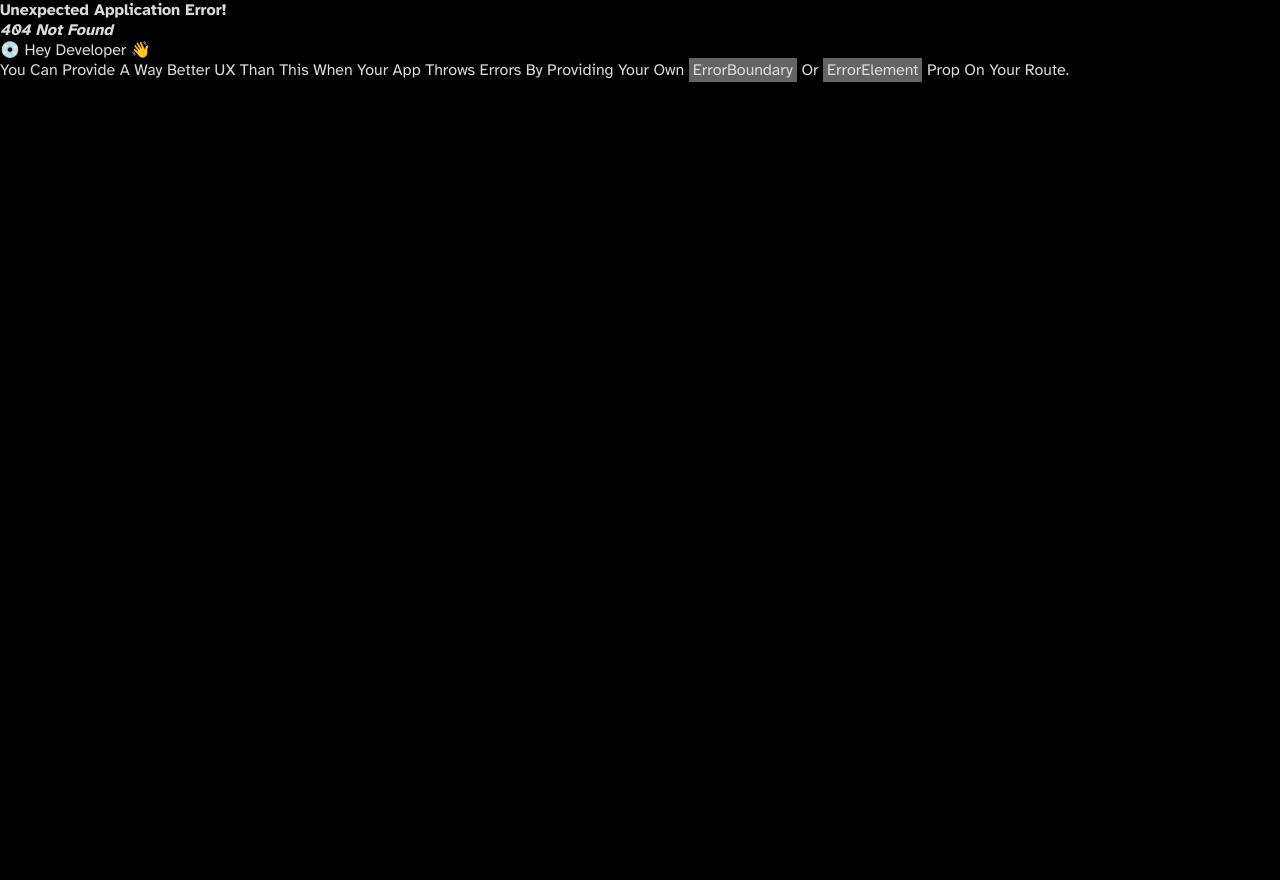
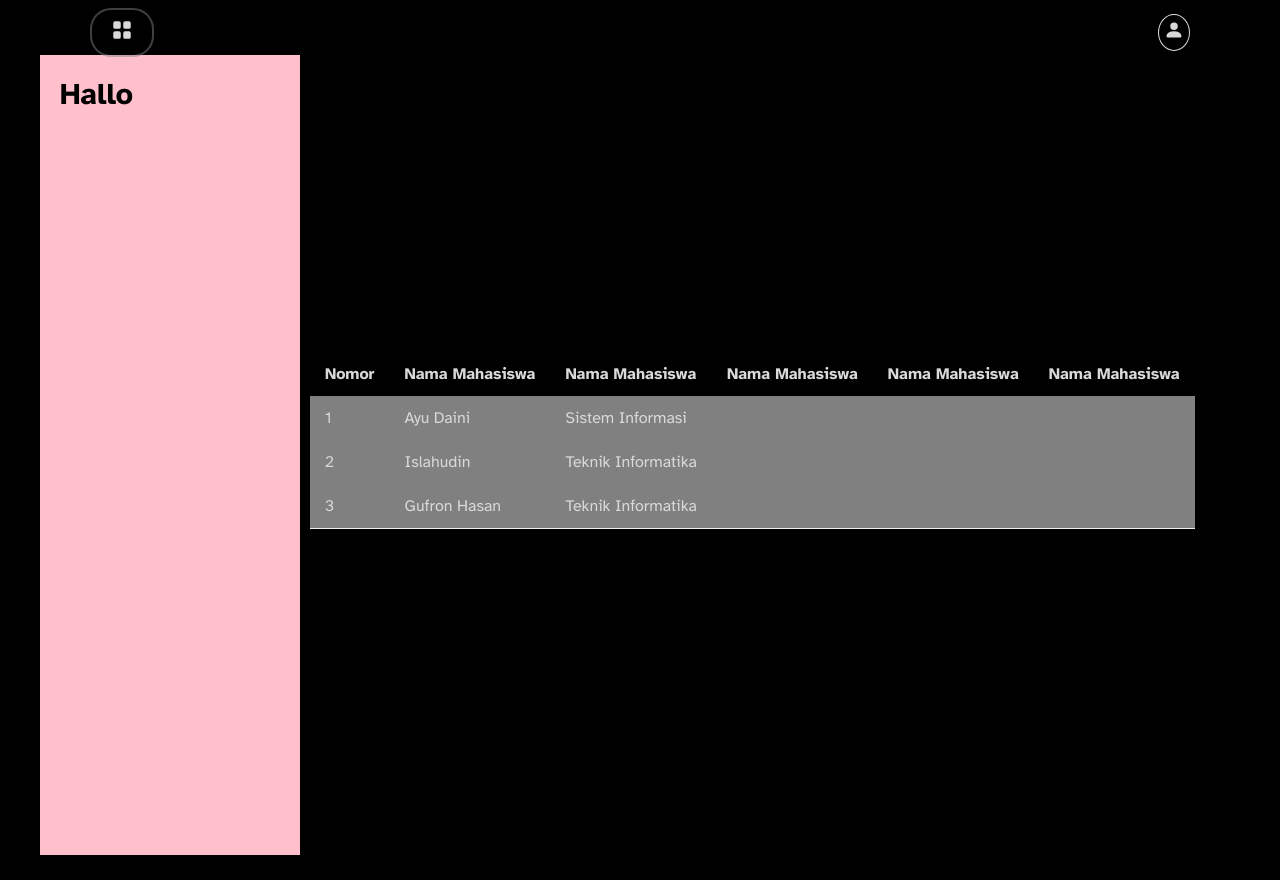
Before and after one commit to mwww/EasyRent, a React (Vite) app: page /admin in a window 1280 px wide. Before the commit this address had no page. Before the commit the page ends 800 px from the top, so only its background shows below. Built offline with nearby package versions, Linux system fonts and the light colour scheme.

Commit message:
nambah lagi folder admin

```diff
--- /dev/null
+++ b/src/pages/app/dashboard/Navbar/Navbar.tsx
@@ -0,0 +1,50 @@
+import css from './navDash.module.scss'
+import React,{useState, useEffect} from 'react'
+import { Link } from 'react-router-dom'
+import {BsFillGridFill, BsFillPersonFill} from 'react-icons/bs'
+import Sidebar from '../SideBar/sidebar'
+
+function Navbar() {
+  const [navbarClass, setNavbarClass] = useState(css.navNoBG)
+  const [isOpen, setIsOpen] = useState(false);
+  const handleScroll = () =>
+    setNavbarClass(window.scrollY >= 45 ? css.navBG : css.navNoBG)
+  useEffect(() => {
+    setNavbarClass(window.scrollY >= 45 ? css.navBG : css.navNoBG)
+    window.addEventListener('scroll', handleScroll)
+    return () => window.removeEventListener('scroll', handleScroll)
+  }, [])
+
+
+  return (
+    <div>
+        <nav className={`${css.nav} ${navbarClass} no_drag`}>
+      <div className={`content_wrapper ${css.nav_wrap}`}>
+        <button onClick={() => setIsOpen(!isOpen)} >
+          <BsFillGridFill size={"20px"}/>
+        </button>
+        <Link to={"/"} className={css.profile}>
+          <BsFillPersonFill size={"20px"} />
+        </Link>
+      </div>
+    </nav>
+
+    </div>
+      // <div className={css.boxNav} >
+      //   <div className={css.navWrap}>
+      //     <Link to={"/"} >
+      //       <BsFillGridFill size={"20px"}/>
+      //     </Link>
+      //     <div>
+      //           <Link to={"/"} className={css.profile}>
+      //               <BsFillPersonFill />
+      //           </Link>
+
+      //     </div>
+      //   </div>
+      // </div>
+
+  )
+}
+
+export default Navbar
--- /dev/null
+++ b/src/pages/app/dashboard/Navbar/navDash.module.scss
@@ -0,0 +1,66 @@
+.nav {
+    height: var(--sz-nav_height);
+    position: fixed;
+    inset: 0;
+    z-index: 69;
+  }
+
+  .nav_wrap {
+    height: 100%;
+    width: 100%;
+    // margin: 100px;
+    display: flex;
+    justify-content: space-between;
+    align-items: center;
+
+
+
+    // > a:nth-child(1) {
+    //   background-image: url('/logo/logo.svg');
+    //   width: calc(var(--sz-nav_height) - 25px);
+    //   height: calc(var(--sz-nav_height) - 25px);
+    // }
+
+    // ul {
+    //   margin-left: auto;
+    //   display: flex;
+    //   gap: 25px;
+    //   justify-content: space-between;
+    //   padding: 0 25px;
+    // }
+
+    @media only screen and (max-width: 768px) {
+      ul {
+        display: none;
+      }
+    }
+  }
+
+  .profile{
+    border: 1px solid #eeee;
+    padding: 5px;
+    border-radius: 50%;
+  }
+
+  .navNoBG {
+    background-color: transparent;
+  }
+
+  .navBG {
+    background-color: rgb(17, 17, 17);
+  }
+
+  @supports ((-webkit-backdrop-filter: none) or (backdrop-filter: none)) {
+    .nav {
+      background-color: rgb(17 17 17/0);
+      transition: background-color 0.25s ease-out, backdrop-filter 0.1s ease-out;
+      -webkit-backdrop-filter: blur(0) brightness(1);
+      backdrop-filter: blur(0) brightness(1);
+    }
+
+    .navBG {
+      background-color: rgb(17 17 17/0.75);
+      -webkit-backdrop-filter: blur(5rem) brightness(0.75) saturate(5);
+      backdrop-filter: blur(5rem) brightness(0.75) saturate(5);
+    }
+  }
--- /dev/null
+++ b/src/pages/app/dashboard/SideBar/sidebar.module.scss
@@ -0,0 +1,15 @@
+.slider{
+    width: 260px;
+    height: 100vh;
+    background-color: pink;
+    margin-top: 30px;
+
+    h1{
+      color: black;
+      padding-top: 20px;
+      padding-left: 20px;
+      font-size: 30px;
+    }
+
+
+  }
--- /dev/null
+++ b/src/pages/app/dashboard/SideBar/sidebar.tsx
@@ -0,0 +1,15 @@
+import React from 'react'
+import css from './sidebar.module.scss'
+function sidebar() {
+  return (
+    <div className={css.slider} >
+    <div>
+      <h1>Hallo</h1>
+    </div>
+    <div>
+    </div>
+  </div>
+  )
+}
+
+export default sidebar
--- a/src/pages/app/dashboard/dashboard.tsx
+++ b/src/pages/app/dashboard/dashboard.tsx
@@ -1,26 +1,15 @@
 import React from 'react'
 import {FcMenu} from 'react-icons/fc'
-function dashboard() {
-
+import Navbar from './Navbar/Navbar';
+import Main from './main/main';
+function Dashboard() {
 
   return (
     <div>
-        <header >
-
-            <a href="/#" >
-                Rizki<span >Gunawan</span></a>
-                <button>
-                    <FcMenu className='text-5xl text-white block lg:hidden'
-                     />
-                </button>
-                        <nav >
-
-                        </nav>
-
-
-        </header>
+        <Navbar/>
+        <Main />
     </div>
   )
 }
 
-export default dashboard
+export default Dashboard
--- /dev/null
+++ b/src/pages/app/dashboard/main/main.module.scss
@@ -0,0 +1,68 @@
+
+  .container {
+    // padding: 200px;
+    height: 100vh;
+    display: flex;
+    align-items: center;
+    gap: 10px;
+    margin: 40px;
+
+
+
+    @media only screen and (max-width: 768px) {
+      h1 {
+        font-size: 20px;
+        padding-top: 75px;
+        padding-left: 50px;
+      }
+  }
+
+
+
+  }
+
+
+
+  @media only screen and (max-width: 768px) {
+    .slider{
+        margin-left: -220px;
+    }
+}
+
+
+
+.table{
+  border-collapse: collapse;
+  margin: 25px 0;
+  font-size: 0.9em;
+  min-width: 400px;
+  background-color: gray;
+
+  thead tr {
+    color: #fff;
+    text-align: left;
+    font-weight: bold;
+    background-color: black;
+
+    th {
+      padding: 12px 15px;
+    }
+  }
+
+  tbody{
+    border-bottom: 1px solid #eee;
+
+
+    td{
+      padding: 12px 15px;
+    }
+  }
+
+
+}
+
+@media only screen and (max-width: 768px) {
+  .table{
+      width: 30px;
+  }
+}
--- /dev/null
+++ b/src/pages/app/dashboard/main/main.tsx
@@ -0,0 +1,55 @@
+import SideBar from '../SideBar/sidebar'
+import css from './main.module.scss'
+import React,{useState,useEffect} from 'react'
+
+
+function Main() {
+    useEffect(() => {
+        document.title = 'admin - EasyRent'
+      }, [])
+  return (
+    <div>
+        <main className={`${css.bg} background_def`}>
+            <div className={css.container}>
+               <SideBar/>
+                <div className={css.boxtable}>
+                  <table className={css.table}>
+                    <thead>
+                      <tr>
+                        <th>Nomor </th>
+                        <th>Nama Mahasiswa</th>
+                        <th>Nama Mahasiswa</th>
+                        <th>Nama Mahasiswa</th>
+                        <th>Nama Mahasiswa</th>
+                        <th>Nama Mahasiswa</th>
+                      </tr>
+                    </thead>
+                    <tbody>
+                      <tr>
+                        <td>1</td>
+                        <td>Ayu Daini</td>
+                        <td>Sistem Informasi</td>
+                      </tr>
+
+                      <tr>
+                        <td>2</td>
+                        <td>Islahudin</td>
+                        <td>Teknik Informatika</td>
+                      </tr>
+
+                      <tr>
+                        <td>3</td>
+                        <td>Gufron Hasan</td>
+                        <td>Teknik Informatika</td>
+                      </tr>
+
+                  </tbody>
+                  </table>
+                </div>
+            </div>
+        </main>
+    </div>
+  )
+}
+
+export default Main
--- a/src/router.tsx
+++ b/src/router.tsx
@@ -7,6 +7,7 @@ import Catalogue from './pages/catalogue/catalogue'
 import AboutUs from './pages/aboutUs/aboutUs'
 import Checkout from './pages/checkout/checkout'
 import Login from './pages/app/login/login';
+import Dashboard from './pages/app/dashboard/dashboard'
 
 const router = createBrowserRouter([
   {
@@ -36,6 +37,10 @@ const router = createBrowserRouter([
     path: '/login',
     element: <Login />
   },
+  {
+    path: '/admin',
+    element: <Dashboard />
+  },
 ])
 
 export default function Router() {
```
